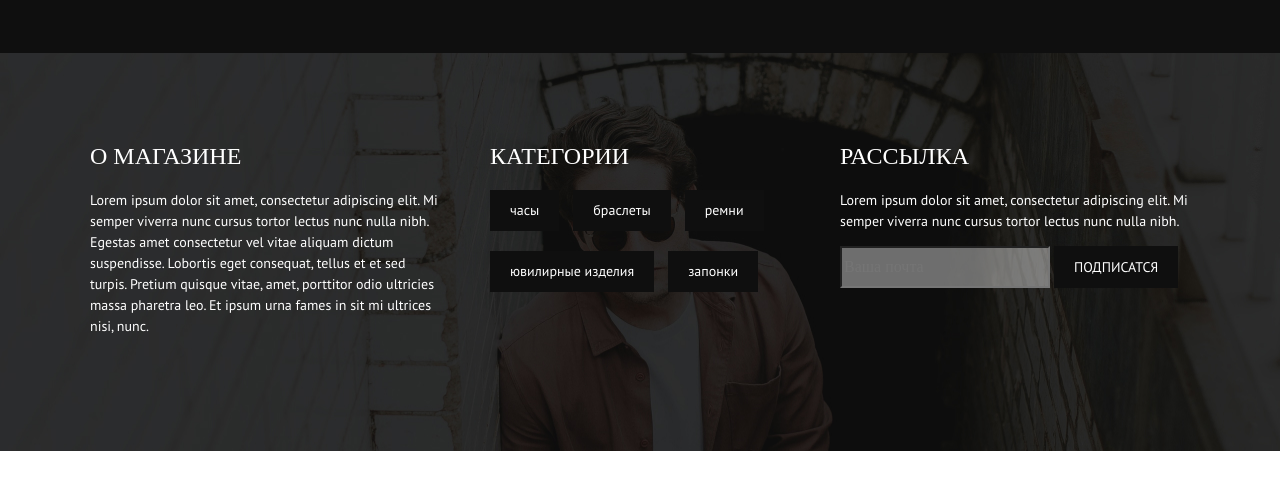
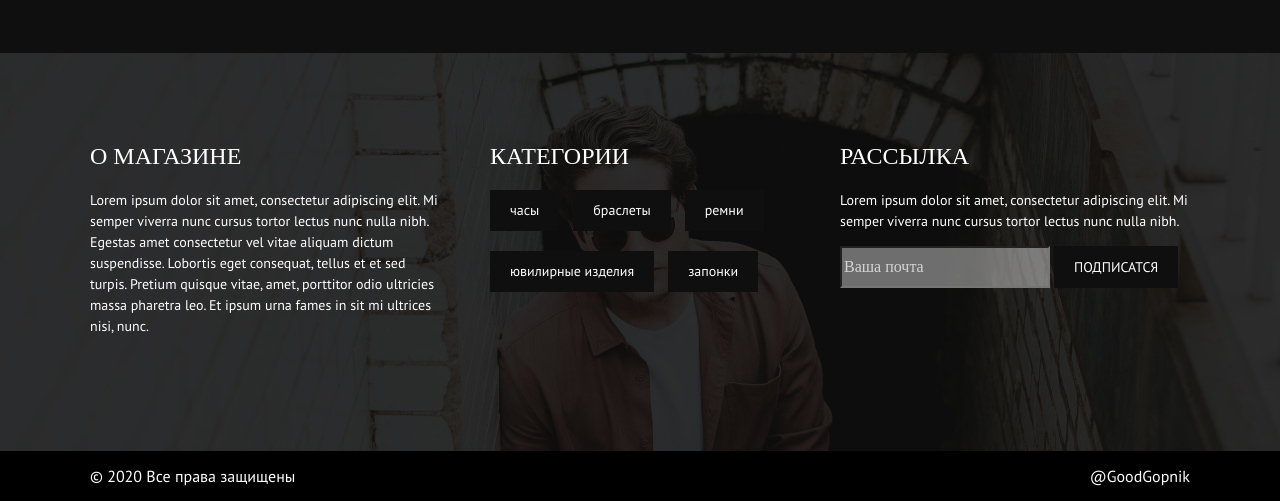
Before and after one commit to GoodGopnik/diploma, a website: page app/index.html in a window 1280 px wide. Shown: the part 4983-5484 px from the top of the page. Before the commit the page ends 5434 px from the top, so only its background shows below. Drawn offline with nearby package versions, Linux system fonts and the light colour scheme; a web font is replaced by a local one.

Commit message:
Сделал полностью верстку

```diff
--- a/app/index.html
+++ b/app/index.html
@@ -223,8 +223,19 @@
     </div>
   </div>
 </section>
-
-
+<!------------------------------- my ------------------------------------->
+<section class="mail">
+  <div class="container">
+    <div class="main-about">
+      <div class="avtor">
+        <p>© 2020 Все права защищены</p>
+      </div>
+      <div class="avtor-1">
+        <p>@GoodGopnik</p>
+      </div>
+    </div>
+  </div>
+</section>
 
 </div><!-- end wrapper -->
 
--- a/app/scss/style.scss
+++ b/app/scss/style.scss
@@ -554,8 +554,22 @@ header {
             }
     }
 }
-
-
+////////////////////////////// my
+.mail {
+    max-width: 1920px;
+    background: $black-color;
+    .main-about {
+        display: flex;
+        justify-content: space-between;
+        p {
+            font-family: $PT-SANS;
+            color: $wiht-color;
+        }
+    }
+}
+::-webkit-input-placeholder { /* WebKit browsers */
+    color: rgba(255, 255, 255, 0.7);
+}
 @import "media";
 // $PT-SANS: 'PT Sans', sans-serif;
 // $black-color: #000;
```
Also changed, not shown: app/css/style.min.css.
